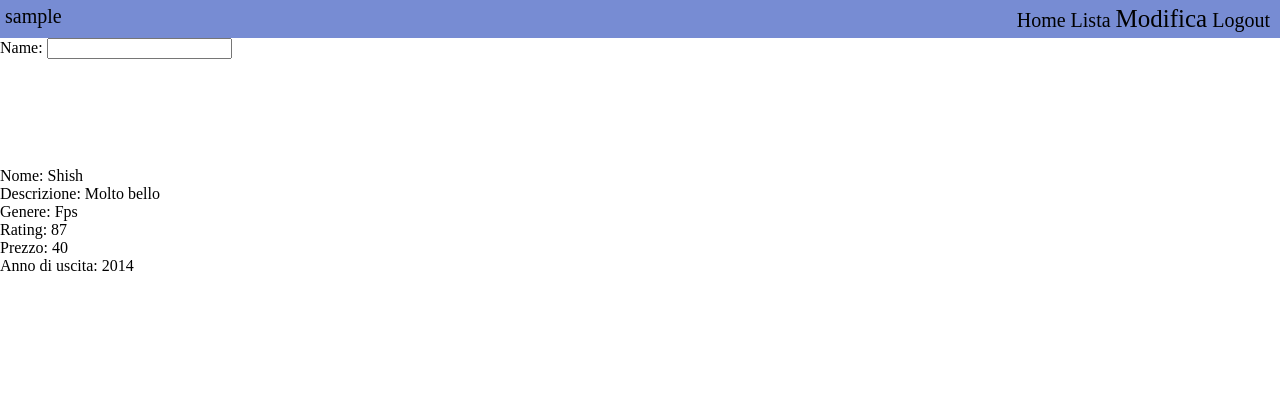
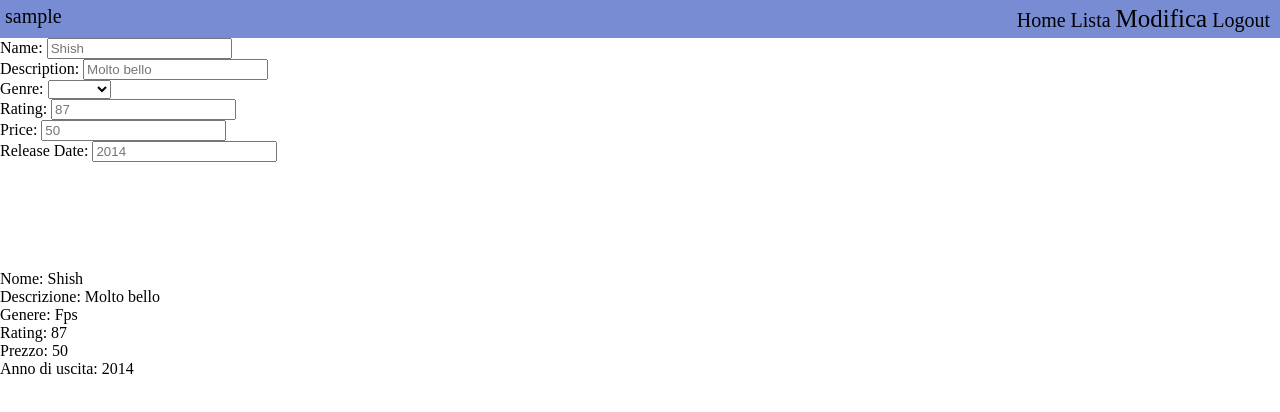
Before and after one commit to Kawa97/GiochiRoutati, an Angular app: page /modifica in a window 1280 px wide. Shown: the top 412 px of the page. Built offline with nearby package versions, Linux system fonts and the light colour scheme; sample sign-in values are in the browser's storage.

Commit message:
Reactiveezzz

```diff
--- a/src/app/modifica/modifica.component.html
+++ b/src/app/modifica/modifica.component.html
@@ -1,15 +1,34 @@
-<form [formGroup]="form">
-<div>
-<label>Name: </label>
-<input formContolName="name">
-</div>
-
-</form>
-
+<form (ngSubmit)="onSubmit()" [formGroup]="form">
+    <div>
+    <label for="name">Name: </label>
+    <input formControlName="name" placeholder="{{gioco.name}}">
+    </div>
+    <div>
+    <label for="description">Description: </label>
+    <input formControlName="description"  placeholder="{{gioco.description}}">
+    </div>
+    <div>
+    <label for="genre">Genre: </label>
+    <select formControlName="genre" value="{{gioco.genre}}">
+      <option *ngFor="let genre of genres" [value]="genre">{{genre}}</option>
+    </select>
+    </div>
+    <div>
+    <label for="rating">Rating: </label>
+    <input formControlName="rating"  placeholder="{{gioco.rating}}">
+    </div>
+    <div>
+    <label for="price">Price: </label>
+    <input formControlName="price"  placeholder="{{gioco.price}}">
+    </div>
+    <div>
+    <label for="releaseDate">Release Date: </label>
+    <input formControlName="releaseDate"  placeholder="{{gioco.releaseDate}}">
+    </div>
   <br><br><br><br><br><br>
-<div>Nome: {{gioco.name}}</div>
-<div>Descrizione: {{gioco.description}}</div>
-<div>Genere: {{gioco.genre}}</div>
-<div>Rating: {{gioco.rating}}</div>
-<div>Prezzo: {{gioco.price | sconto:20}}</div>
-<div>Anno di uscita: {{gioco.releaseDate}}</div>
+<div>Nome: {{form.get('name').value || gioco.name}}</div>
+<div>Descrizione: {{form.get('description').value || gioco.description}}</div>
+<div>Genere: {{form.get('genre').value || gioco.genre}}</div>
+<div>Rating: {{form.get('rating').value || gioco.rating}}</div>
+<div>Prezzo: {{form.get('price').value || gioco.price}}</div>
+<div>Anno di uscita: {{form.get('releaseDate').value || gioco.releaseDate}}</div>
```
